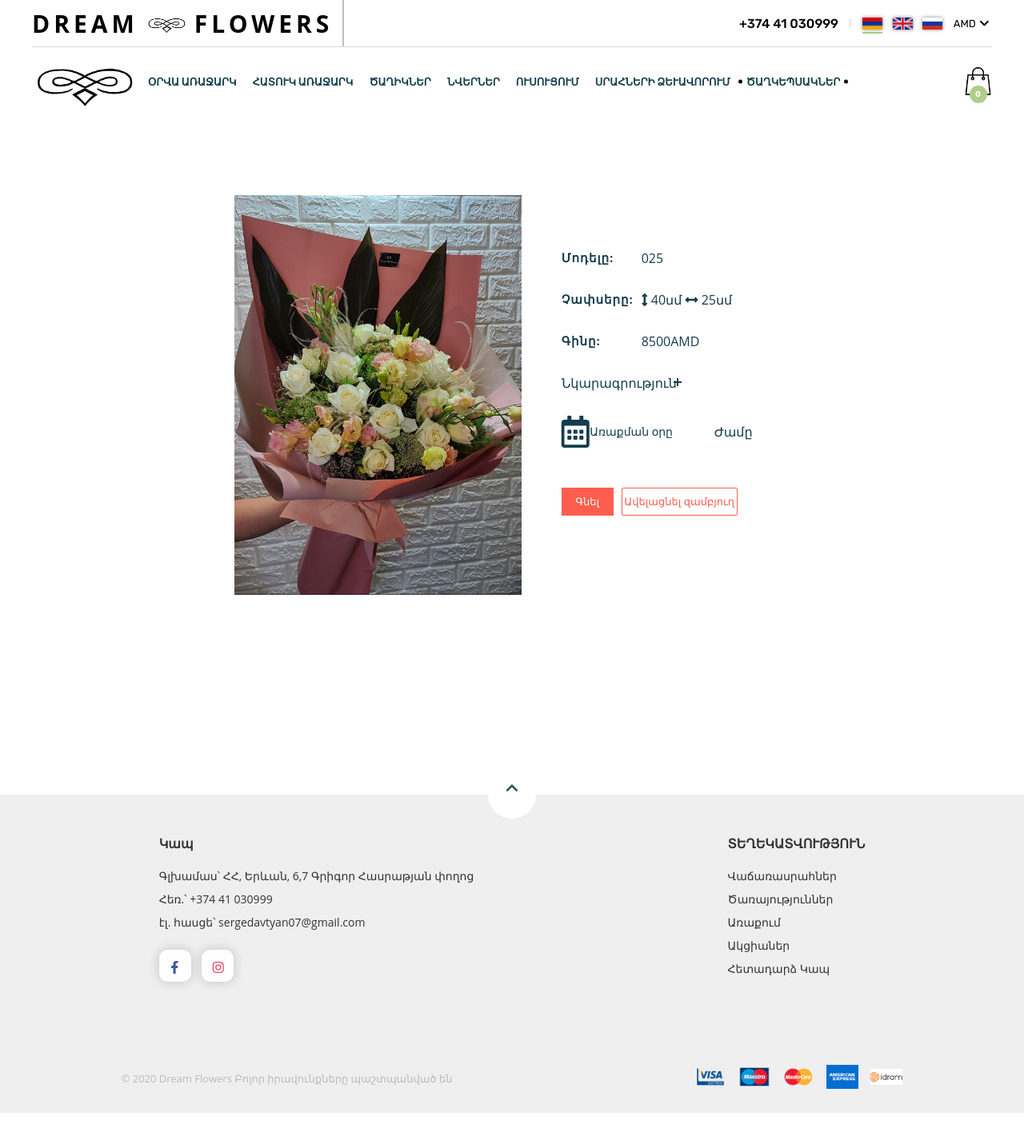
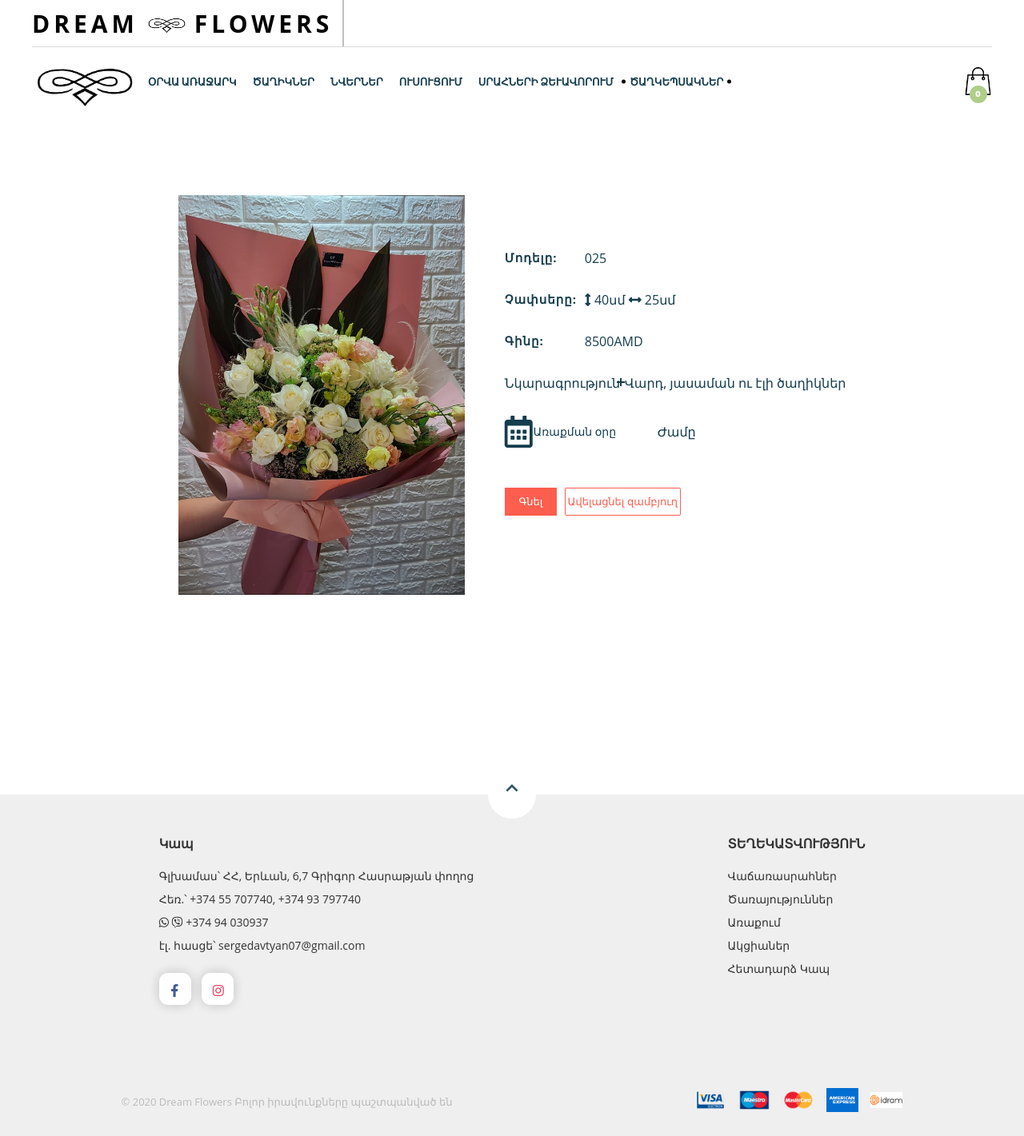
Before and after one commit to Serge779/dreamflowers, a plain HTML site: page product.html in a window 1280 px wide. Shown: the whole page at 80% size. Before the commit the page ends 1392 px from the top, so only its background shows below. Drawn offline with Linux system fonts and the light colour scheme.

Commit message:
Add files via upload

```diff
--- a/product.html
+++ b/product.html
@@ -38,11 +38,10 @@
 
             <div class="header__top_right">
 
-                <div class="phone">+374 41 030999</div>
 
                 <div class="country">
 
-                    <div class="language">
+                    <!-- <div class="language">
 
                         <div class="language__box active">
                             <img src="./images/armenia.png" alt="Armenia">
@@ -56,13 +55,13 @@
                             <img src="./images/russia.png" alt="Russia">
                         </div>
 
-                    </div>
+                    </div> -->
 
                     <div class="currency">
 
-                        <span class="currency__title">
+                        <!-- <span class="currency__title">
                             <span class="currency_title_value">AMD</span><i class="fas fa-chevron-down"></i>
-                        </span>
+                        </span> -->
 
                         <ul class="currency__list">
 
@@ -101,7 +100,7 @@
                     <nav>
                         <ul class="menu">
                             <li class="menu__item"><a href="./offer.html">օրվա առաջարկ</a></li>
-                            <li class="menu__item"><a href="./special_offer.html">հատուկ առաջարկ</a></li>
+                            <!-- <li class="menu__item"><a href="./special_offer.html">Տորթեր</a></li> -->
                             <li class="menu__item"><a href="./flowers.html">ծաղիկներ</a></li>
                             <li class="menu__item"><a href="./gift.html">նվերներ</a></li>
                             <li class="menu__item"><a href="./training.html">Ուսուցում</a></li>
@@ -162,14 +161,16 @@
                         <span class="sel_product__price_val">AMD</span>
                     </li>
 
-                    <li class="sel_product__item">
+                    <li class="sel_product__item sel_product__item--flex">
                         <div class="sel_product__description">Նկարագրություն
                             <div class="plus">
                                 <div class="plus__one"></div>
                                 <div class="plus__two"></div>
                             </div>
                         </div>
-
+                        <div class="sel_product__description-info">
+                            Վարդ, յասաման ու էլի ծաղիկներ
+                        </div>
                     </li>
 
                     <li class="sel_product__item">
@@ -261,7 +262,12 @@
                 <ul class="footer_container__list">
 
                     <li class="footer_container__item">Գլխամաս՝ ՀՀ, Երևան, 6,7 Գրիգոր Հասրաթյան փողոց</li>
-                    <li class="footer_container__item">Հեռ.՝ +374 41 030999</li>
+                    <li class="footer_container__item">Հեռ.՝ +374 55 707740, +374 93 797740</li>
+                    <li class="footer_container__item footer_container__item--messenger">
+                        <i class="fab fa-whatsapp footer_container__whatsapp"></i>
+                        <i class="fab fa-viber footer_container__viber"></i>
+                        +374 94 030937
+                    </li>
                     <li class="footer_container__item">էլ. հասցե՝ sergedavtyan07@gmail.com</li>
                     <li class="footer_container__item footer_container__social">
                         <a href="#" class="btn facebook"><i class="fab fa-facebook-f"></i></a>
```
